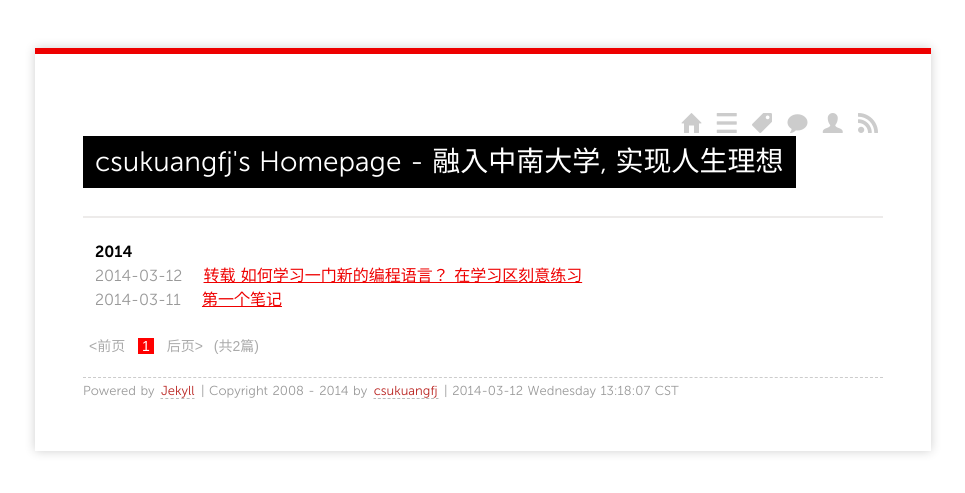
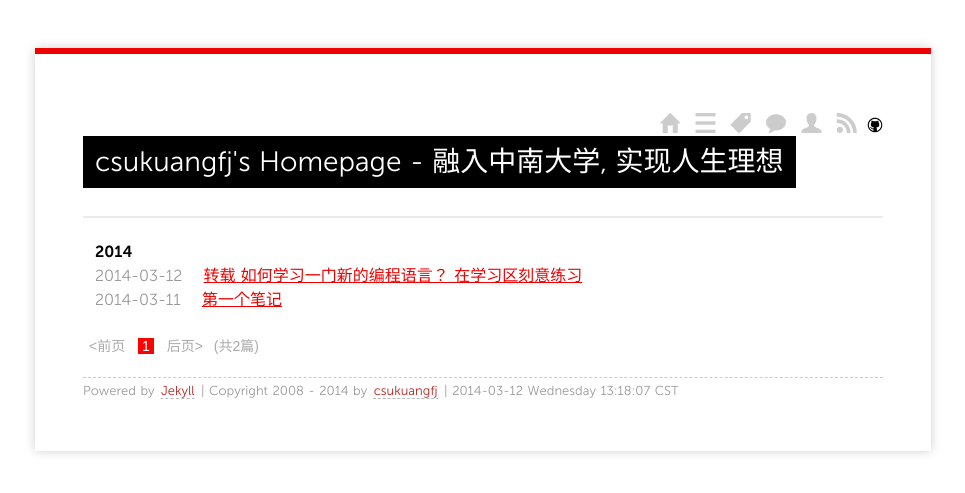
Before and after one commit to liu-ke/csukuangfj.github.io, a Jekyll site: the page built from index.html, in a window 1280 px wide. Shown: the top 493 px of the page, without its empty margins (157-1122 px from the left). Built offline with Jekyll 4.4.1, drawn with Linux system fonts in a browser that asks for light colours; Markdown is read by kramdown in place of the engine named in the settings; the list of posts is cut into pages by our own code.

Commit message:
add github link

```diff
--- a/_layouts/default.html
+++ b/_layouts/default.html
@@ -25,6 +25,7 @@
           <a href="/guestbook" class="ss-icon" title="Guest Book" >talk</a>
           <a href="/about" class="ss-icon" title="About" >user</a>
           <a href="/feed" class="ss-icon" title="Subscribe by RSS" >rss</a>
+<a href="https://github.com/{{ site.github }}" target="_blank"><img src="/images/github.png" /></a>
         </div>
         <h1>{{ page.title }}</h1>
         </header>
```
